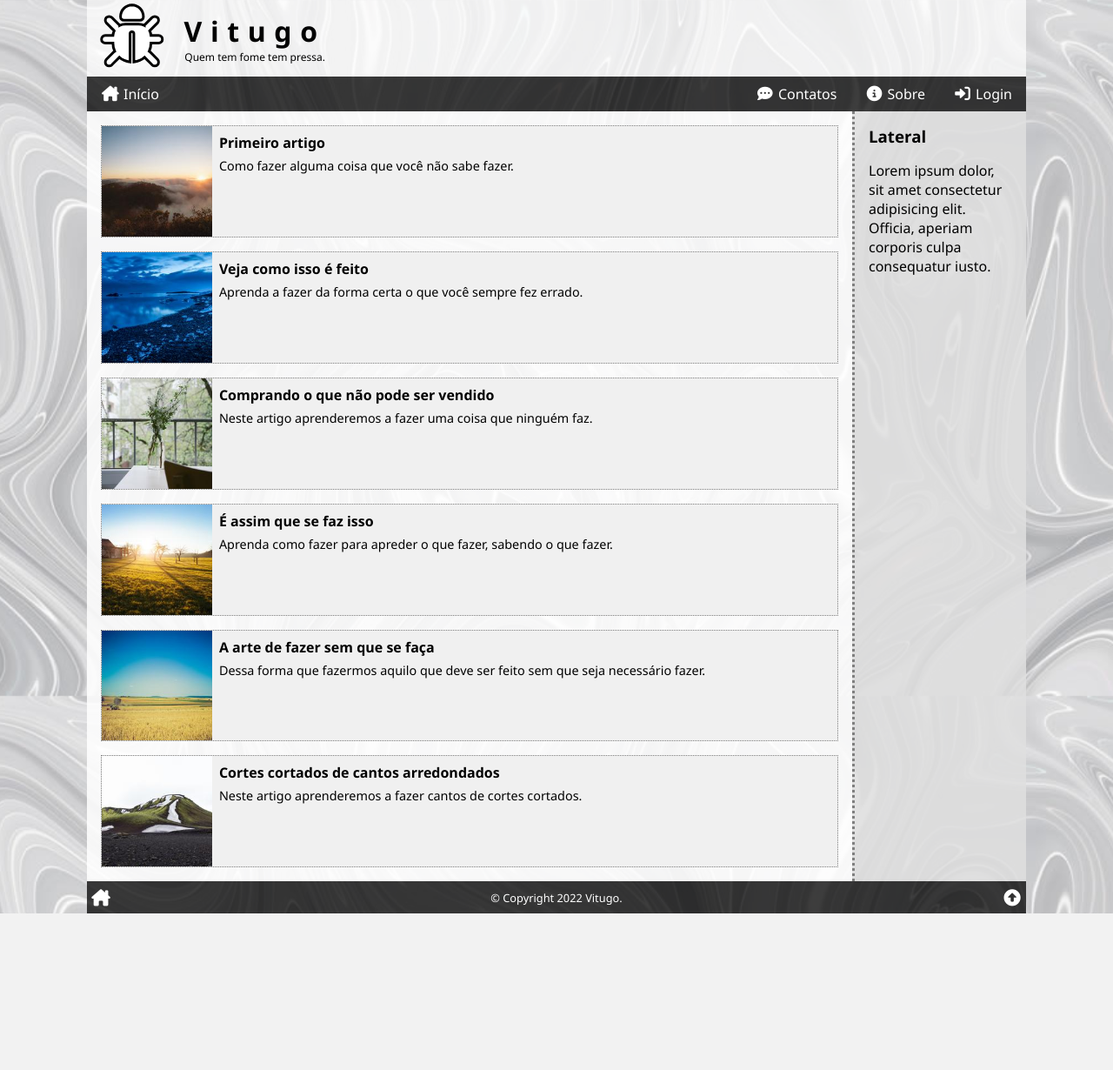
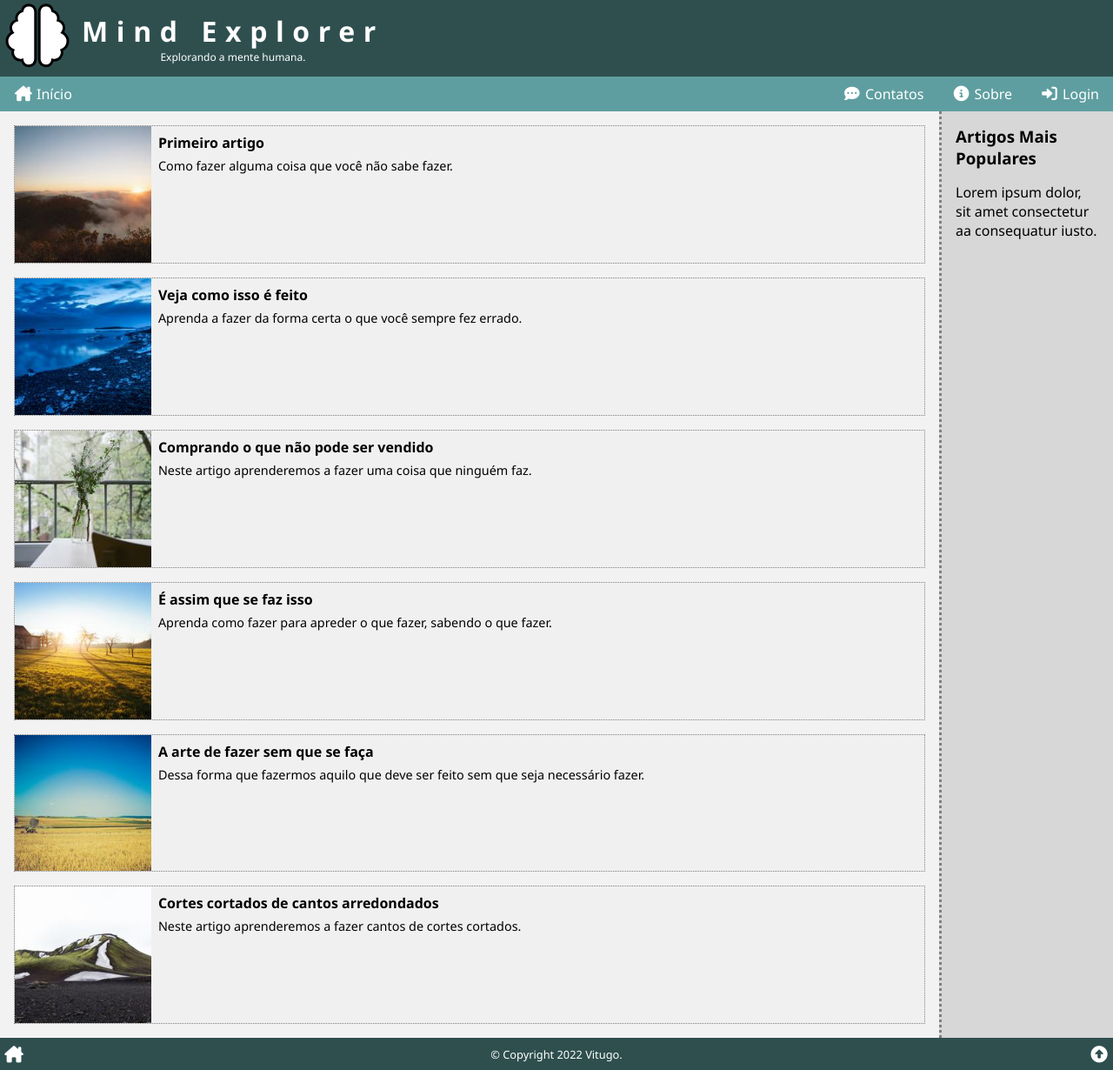
Before and after one commit to Natezer4/PHPDB01, a PHP site: page /index.php in a window 1280 px wide. Shown: the whole page at 87% size. Before the commit the page ends 1050 px from the top, so only its background shows below. Run offline with PHP 8.4, Linux system fonts and the light colour scheme; data comes from the database, SQL or seed files in the repository; some libraries are stand-ins or nearby versions.

Commit message:
sitie da mind explorer

```diff
--- a/_header.php
+++ b/_header.php
@@ -9,7 +9,7 @@
     <link rel="shortcut icon" href="/favicon.png" type="image/png">
     <link rel="stylesheet" href="style.css">
     <link rel="stylesheet" href="https://cdnjs.cloudflare.com/ajax/libs/font-awesome/6.1.1/css/all.min.css">
-    <title>Vitugo - <?php echo $title ?></title>
+    <title>Psicologia- <?php echo $title ?></title>
 </head>
 
 <body>
@@ -20,9 +20,10 @@
 
         <header>
 
-            <a href="/" title="Página inicial"><i class="fa-solid fa-bug fa-fw"></i></a>
+            <a href="/" title="Página inicial"><i class="fa-solid fa-brain"></i></a>
 
-            <h1>Vitugo<small>Quem tem fome tem pressa.</small></h1>
+            <h1>Mind Explorer<small>Explorando a mente humana.</small></h1>
+
 
         </header>
 
--- a/index.php
+++ b/index.php
@@ -79,8 +79,8 @@ require($_SERVER['DOCUMENT_ROOT'] . '/_header.php');
 
 <aside>
 
-    <h3>Lateral</h3>
-    <p>Lorem ipsum dolor, sit amet consectetur adipisicing elit. Officia, aperiam corporis culpa consequatur iusto.</p>
+    <h3>Artigos Mais Populares</h3>
+    <p>Lorem ipsum dolor, sit amet consectetur aa consequatur iusto.</p>
 
 </aside>
 
--- a/style.css
+++ b/style.css
@@ -33,7 +33,7 @@ a {
 }
 
 a:hover {
-    color: orangered;
+    color: red;
     text-decoration: underline;
 }
 
@@ -54,7 +54,6 @@ footer {
 body {
     background-color: rgb(170, 170, 170);
     background-attachment: fixed;
-    background-image: url('/img/gray_background_01.jpg');
     background-position: center;
     background-repeat: no-repeat;
     background-size: cover;
@@ -72,9 +71,9 @@ body {
     height: 100%;
     /* Limita largura e centraliza a página em larguras maiores. */
     width: 100%;
-    max-width: 1080px;
+
     min-width: 280px;
-    margin: auto;
+
 }
 
 /**
@@ -85,7 +84,7 @@ body {
     display: flex;
     align-items: center;
     justify-content: flex-start;
-    background: rgba(255, 255, 255, .7);
+    background: 	#2F4F4F;
 }
 
 /* Logotipo usando "Font Awesome". */
@@ -98,6 +97,7 @@ body {
 }
 
 .wrap>header h1 {
+    color: white;
     margin: 0;
     margin-left: 1rem;
     text-align: center;
@@ -117,7 +117,7 @@ body {
  */
 
 .wrap>nav {
-    background: rgba(0, 0, 0, .75);
+    background: #5F9EA0;
     display: flex;
     align-items: center;
     justify-content: space-around;
@@ -136,8 +136,8 @@ body {
 }
 
 .wrap>nav a:hover {
-    color: black;
-    background: rgb(255, 255, 255);
+    color: #2F4F4F;
+
 }
 
 .wrap>nav span {
@@ -161,7 +161,7 @@ body {
  */
 
 .wrap>footer {
-    background: rgba(0, 0, 0, .75);
+    background: #2F4F4F;
     padding: 1px 0;
     color: white;
     display: flex;
@@ -177,7 +177,7 @@ body {
 }
 
 .wrap>footer a:hover {
-    background: white;
+
     color: black;
 }
 
--- a/template.html
+++ b/template.html
@@ -6,7 +6,7 @@
     <meta http-equiv="X-UA-Compatible" content="IE=edge">
     <meta name="viewport" content="width=device-width, initial-scale=1.0">
     <link rel="stylesheet" href="https://cdnjs.cloudflare.com/ajax/libs/font-awesome/6.1.1/css/all.min.css">
-    <title>Vitugo</title>
+    <title>Psicologia</title>
 </head>
 
 <body>
@@ -19,7 +19,7 @@
 
             <a href="/" title="Página inicial"><img src="/img/logo01.png" alt="Logotipo de Vitugo"></a>
 
-            <h1>Vitugo<small>Quem tem fome tem pressa.</small></h1>
+            <h1><small>Quem tem fome tem pressa.</small></h1>
 
         </header>
 
```
Also changed, not shown: img/icons/brain-solid.png (added), img/icons/brain-solid.svg (added), img/icons/cerebro.png (added).
